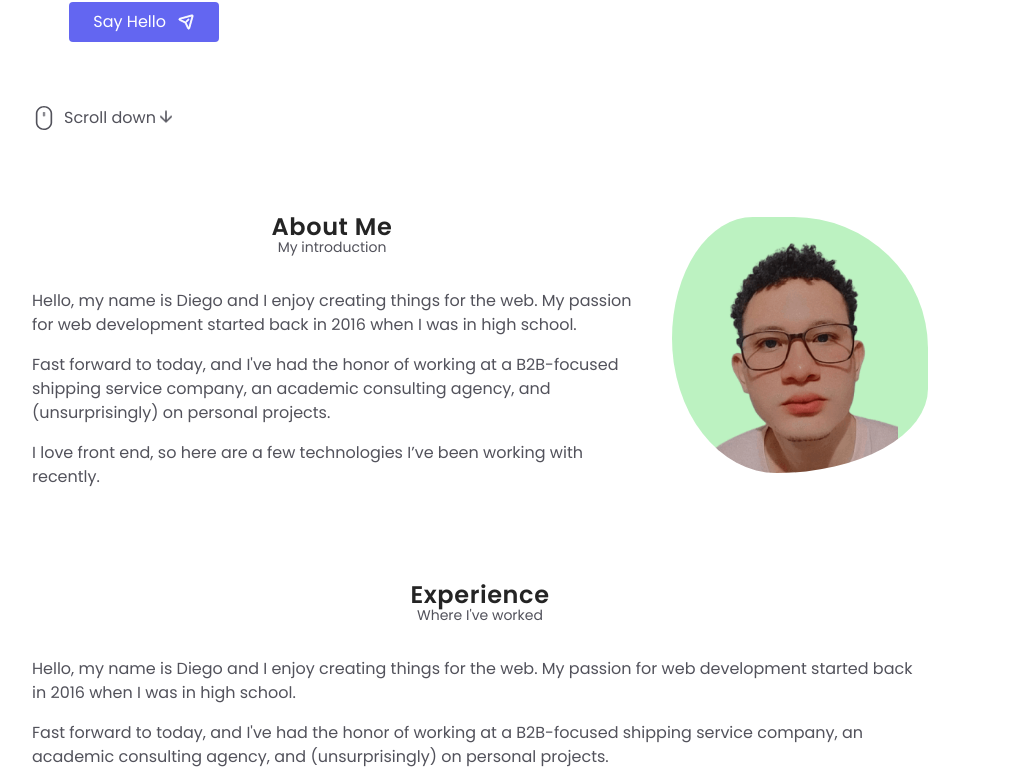
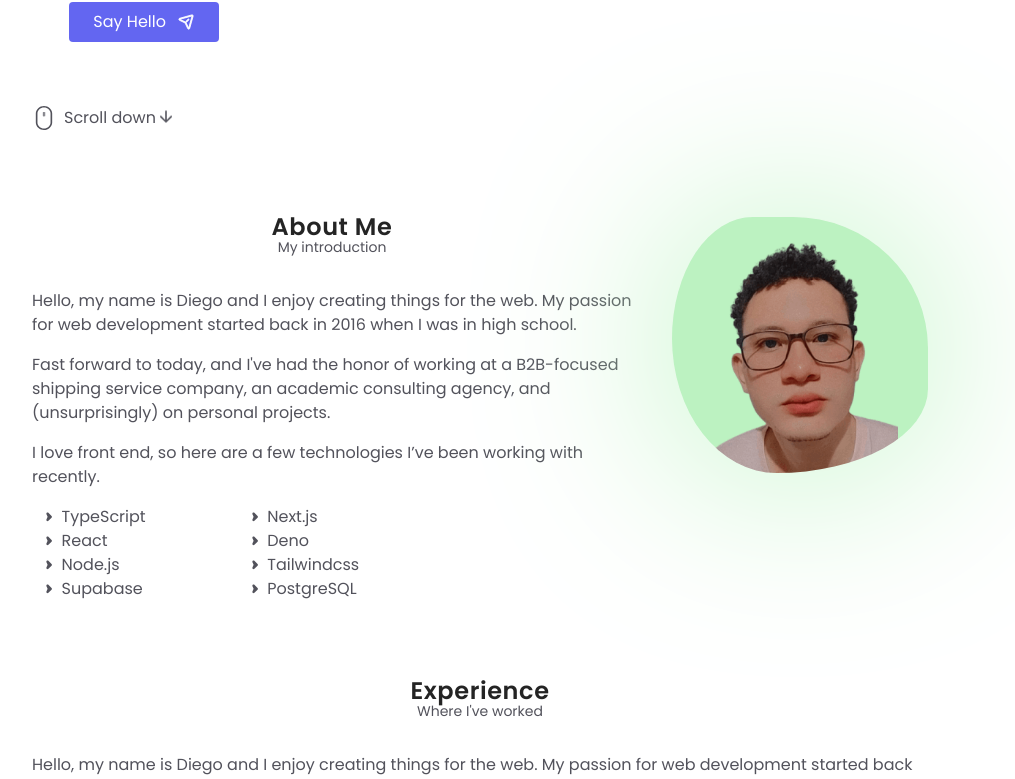
Before and after one commit to diecodev/diecodev, a Next.js app: page / in a window 1280 px wide. Shown: the part 442-1221 px from the top of the page, without its empty margins (160-1175 px from the left). Built offline with nearby package versions, Linux system fonts and the light colour scheme.

Commit message:
Done: about section

```diff
--- a/app/components/about.tsx
+++ b/app/components/about.tsx
@@ -1,25 +1,47 @@
-import Image from "next/image"
+import Image from 'next/image'
 import source from '../../public/me.png'
+import { ListItem } from './icons'
+
+const firstColumnSkills = ['TypeScript', 'React', 'Node.js', 'Supabase']
+const secondColumnSkills = ['Next.js', 'Deno', 'Tailwindcss', 'PostgreSQL']
 
 export const About = () => {
   return (
-    <div className="flex w-full flex-wrap md:flex-nowrap lg:w-[70%] lg:mx-auto xl:max-w-screen-lg mt-20 gap-10 justify-center" id='about'>
+    <div className='flex w-full flex-wrap md:flex-nowrap lg:w-[70%] lg:mx-auto xl:max-w-screen-lg mt-20 gap-10 justify-center' id='about'>
       <section>
-        <div className="mb-8">
-          <h3 className="text-2xl font-semibold tracking-wide text-center leading-5">About Me</h3>
-          <p className="text-sm text-zinc-600 text-center leading-5">My introduction</p>
+        <div className='mb-8'>
+          <h3 className='text-2xl font-semibold tracking-wide text-center leading-5'>About Me</h3>
+          <p className='text-sm text-zinc-600 text-center leading-5'>My introduction</p>
         </div>
-        <p className="mb-4 text-zinc-600">
+        <p className='mb-4 text-zinc-600'>
           Hello, my name is Diego and I enjoy creating things for the web. My passion for web development started back in 2016 when I was in high school.
         </p>
-        <p className="mb-4 text-zinc-600">
+        <p className='mb-4 text-zinc-600'>
           Fast forward to today, and I&#39;ve had the honor of working at a B2B-focused shipping service company, an academic consulting agency, and (unsurprisingly) on personal projects.
         </p>
-        <p className="mb-4 text-zinc-600">
+        <p className='mb-4 text-zinc-600'>
           I love front end, so here are a few technologies I’ve been working with recently.
         </p>
+        <ul className='flex flex-wrap md:gap-x-20 gap-10 text-zinc-600'>
+          <div className='px-3'>
+            {firstColumnSkills.map((skill, index)=>(
+              <li key={index} className='flex gap-2 items-center'>
+              <span className='text-[.6rem]'><ListItem /></span>
+              <span>{skill}</span>
+            </li>
+            ))}
+          </div>
+          <div className='px-3'>
+            {secondColumnSkills.map((skill, index)=>(
+              <li key={index} className='flex gap-2 items-center'>
+              <span className='text-[.6rem]'><ListItem /></span>
+              <span>{skill}</span>
+            </li>
+            ))}
+          </div>
+        </ul>
       </section>
-        <Image src={source} alt='diego diaz picture developer' priority className="animate-borders object-contain h-60 w-60 md:w-64 md:h-64 ease-in-out" />
+      <Image src={source} alt='diego diaz picture developer' priority className='animate-borders object-contain h-60 w-60 md:w-64 md:h-64 ease-in-out drop-shadow-custom' />
     </div>
   )
 }
--- a/app/components/icons.tsx
+++ b/app/components/icons.tsx
@@ -17,6 +17,21 @@ export const Plane = (props: SVGProps<SVGSVGElement>) => (
   </svg>
 )
 
+export const ListItem = (props: SVGProps<SVGSVGElement>) => (
+  <svg
+    width='1em'
+    height='1em'
+    viewBox='0 0 6 8'
+    fill='none'
+    xmlns='http://www.w3.org/2000/svg'
+    {...props}
+  >
+    <path
+      d='M5.293 4.707a1 1 0 0 0 0-1.414L2.672.672c-.779-.779-2.06.089-1.627 1.1l.786 1.834a1 1 0 0 1 0 .788l-.786 1.833c-.433 1.012.848 1.88 1.627 1.101l2.62-2.62Z'
+      fill='currentColor'
+    />
+  </svg>
+)
 export const Cursor = (props: SVGProps<SVGSVGElement>) => (
   <svg
     width='1em'
--- a/tailwind.config.js
+++ b/tailwind.config.js
@@ -18,6 +18,9 @@ module.exports = {
       animation: {
         wheel: 'wheel 1s infinite',
         borders: 'borders 20s infinite',
+      },
+      dropShadow: {
+        custom: '0 0 100px #BCF2C1'
       },
       keyframes: {
         wheel: {
```
Also changed, not shown: app/components/experience.tsx (+7 -7 lines).
